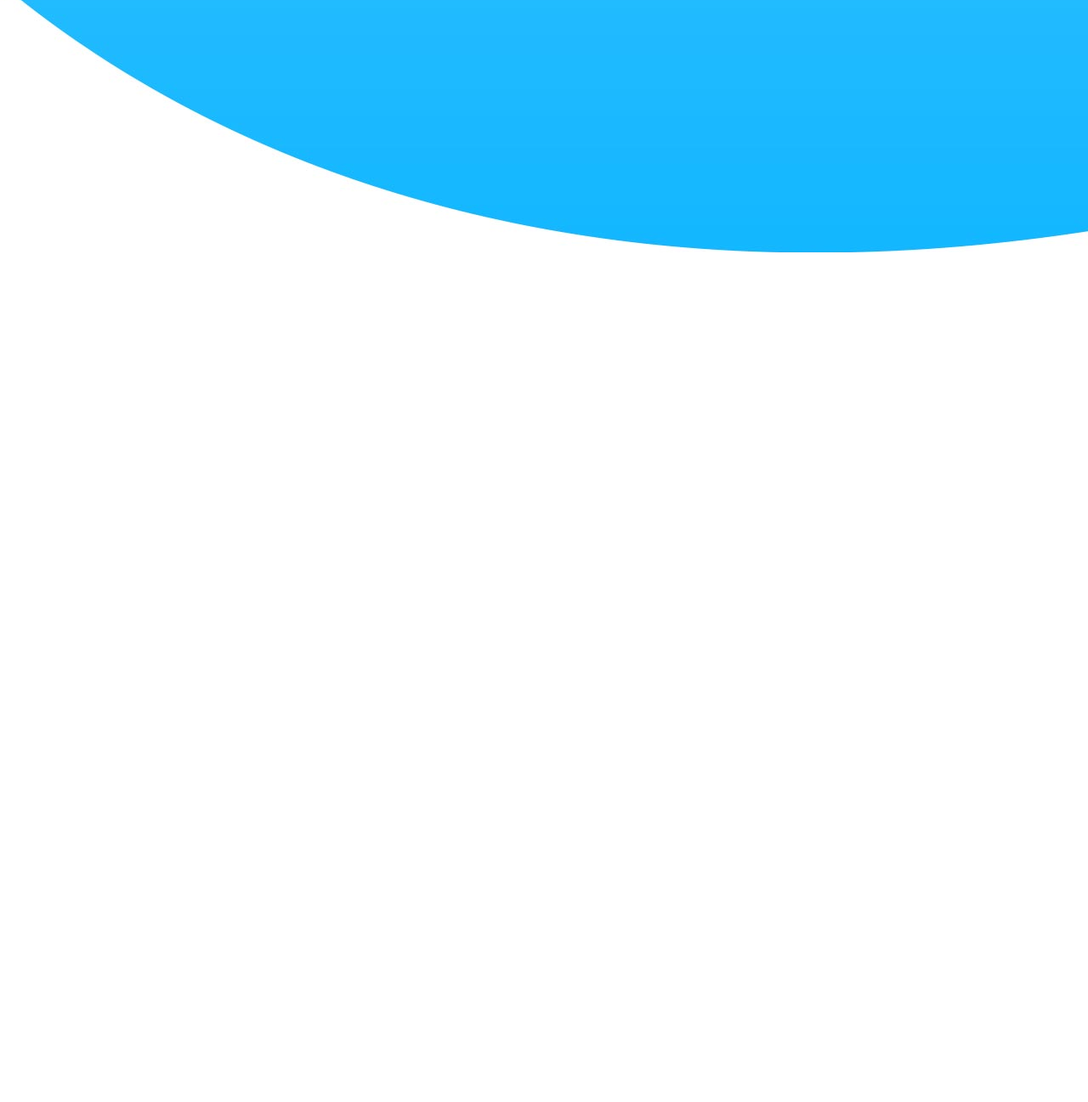
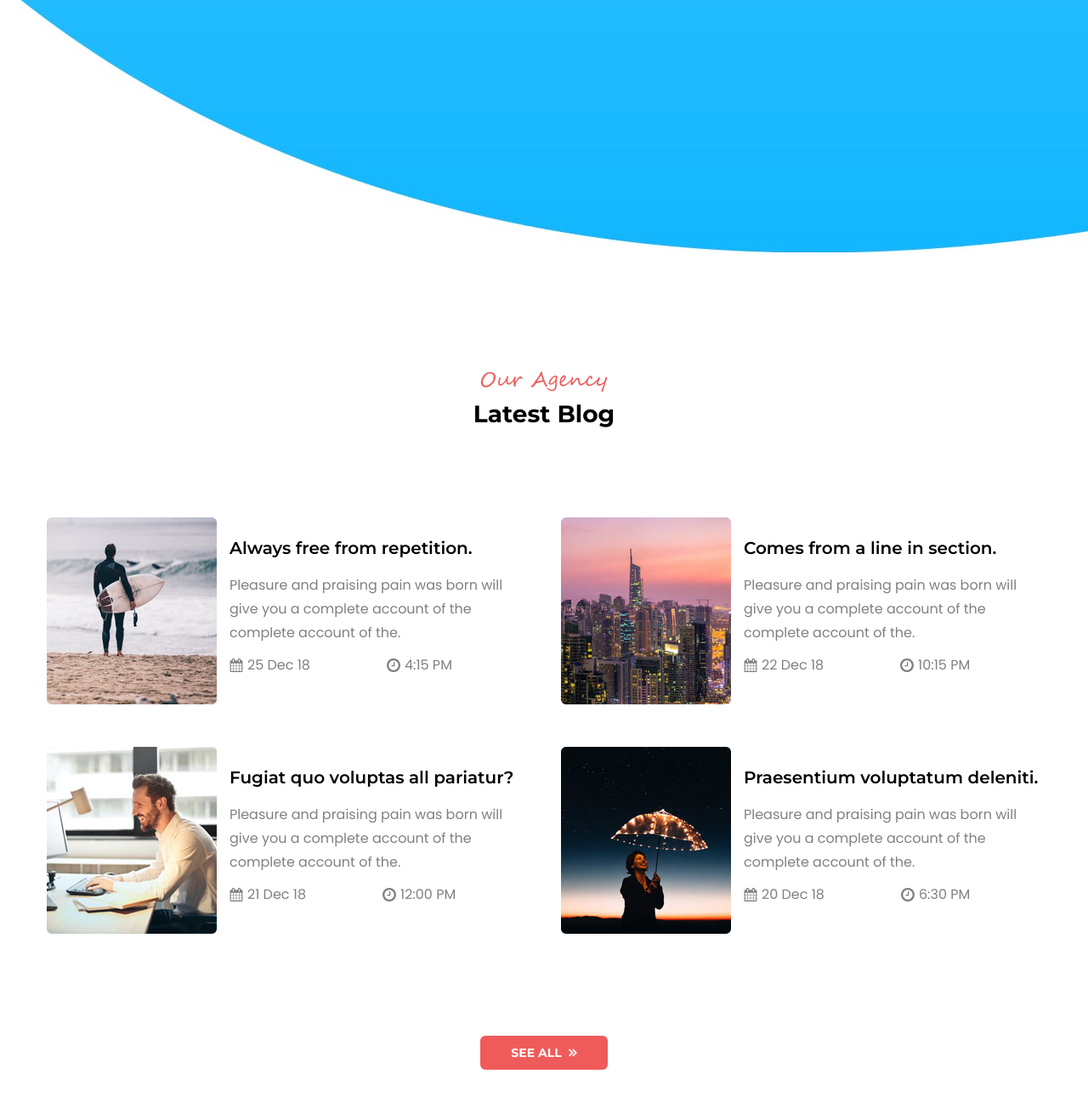
Before and after one commit to Ssonic8/MoccoGroup, a plain HTML site: page src/index.html in a window 1280 px wide. Shown: the part 7897-9194 px from the top of the page at 85% size. Before the commit the page ends 8194 px from the top, so only its background shows below. Drawn offline with Linux system fonts and the light colour scheme.

Commit message:
section blog

```diff
--- a/src/index.html
+++ b/src/index.html
@@ -654,6 +654,63 @@
 			</div>
 		</div>
 	</section>
+
+	<section class="blog container">
+		<div class="blog__wrapper">
+			<h2 class="section-title blog__title">Our Agency</h2>
+			<h3 class="section-subtitle blog__subtitle">Latest Blog</h3>
+			<ul class="blog__list">
+				<li class="blog__item">
+					<div class="blog__item-img"><img src="img/blog/001.jpg" alt=""></div>
+					<div class="blog__item-content">
+						<h5 class="blog__item-title">Always free from repetition.</h5>
+						<p class="blog__item-text">Pleasure and praising pain was born will give you a complete account of the complete account of the.</p>
+						<div class="blog__item-bottom">
+							<p class="blog__item-date"><span></span>25 Dec 18</p>
+							<p class="blog__item-time"><span></span>4:15 PM</p>
+						</div>
+					</div>
+				</li>
+				<li class="blog__item">
+					<div class="blog__item-img"><img src="img/blog/002.jpg" alt=""></div>
+					<div class="blog__item-content">
+						<h5 class="blog__item-title">Comes from a line in section.</h5>
+						<p class="blog__item-text">Pleasure and praising pain was born will give you a complete account of the complete account of the.</p>
+						<div class="blog__item-bottom">
+							<p class="blog__item-date"><span></span>22 Dec 18</p>
+							<p class="blog__item-time"><span></span>10:15 PM</p>
+						</div>
+					</div>
+				</li>
+				<li class="blog__item">
+					<div class="blog__item-img"><img src="img/blog/003.jpg" alt=""></div>
+					<div class="blog__item-content">
+						<h5 class="blog__item-title">Fugiat quo voluptas all pariatur?</h5>
+						<p class="blog__item-text">Pleasure and praising pain was born will give you a complete account of the complete account of the.</p>
+						<div class="blog__item-bottom">
+							<p class="blog__item-date"><span></span>21 Dec 18</p>
+							<p class="blog__item-time"><span></span>12:00 PM</p>
+						</div>
+					</div>
+				</li>
+				<li class="blog__item">
+					<div class="blog__item-img"><img src="img/blog/004.jpg" alt=""></div>
+					<div class="blog__item-content">
+						<h5 class="blog__item-title">Praesentium voluptatum deleniti.</h5>
+						<p class="blog__item-text">Pleasure and praising pain was born will give you a complete account of the complete account of the.</p>
+						<div class="blog__item-bottom">
+							<p class="blog__item-date"><span></span>20 Dec 18</p>
+							<p class="blog__item-time"><span></span>6:30 PM</p>
+						</div>
+					</div>
+				</li>
+			</ul>
+			<div class="blog__button-wrapper">
+				<a href="" class="button blog__button">See All <img src="img/icons/double-right-arrows.svg" width="10" height="10" alt=""></a>
+			</div>
+		</div>
+	</section>
+
 	<script src="js/jquery-3.3.1.min.js"></script>
 	<script src="js/owl.carousel.min.js"></script>
 	<script src="js/main.js"></script>
--- /dev/null
+++ b/src/sass/_blog.scss
@@ -0,0 +1,84 @@
+.blog {
+	&__wrapper {
+		display: flex;
+		flex-direction: column;
+		align-items: center;
+	}
+	&__title {
+		padding-top: 410px;
+	}
+	&__subtitle {
+		margin-bottom: 90px;
+	}
+	&__list {
+		display: flex;
+		flex-wrap: wrap;
+		justify-content: space-between;
+		margin-bottom: 70px;
+	}
+	&__item {
+		display: flex;
+		justify-content: space-between;
+		align-items: center;
+		margin-bottom: 50px;
+		width: 565px;
+		&-img {
+			width: 200px;
+			height: 220px;
+		}
+		&-content {
+			width: 350px;
+		}
+		&-title {
+			margin: 0;
+			font-family: 'Montserrat', sans-serif;
+			font-size: 20px;
+			line-height: 28px;
+			font-weight: 600;
+			color: #000;
+		}
+		&-text {
+			margin-bottom: 0;
+		}
+		&-bottom {
+			display: flex;
+		}
+		&-date {
+			display: flex;
+			align-items: center;
+			margin-right: 90px;
+			line-height: 16px;
+			& span {
+				display: inline-block;
+				margin-right: 5px;
+				width: 16px;
+				height: 16px;
+				background:url('../img/icons/calendar.svg') center no-repeat;
+				background-size: contain;
+			}
+		}
+		&-time {
+			display: flex;
+			align-items: center;
+			line-height: 16px;
+			& span {
+				display: inline-block;
+				margin-right: 5px;
+				width: 16px;
+				height: 16px;
+				background:url('../img/icons/clock.svg') center no-repeat;
+				background-size: contain;
+			}
+		}
+	}
+	&__button {
+		display: inline-block;
+		padding: 12px 36px;
+		&-wrapper {
+			margin-bottom: 200px;
+		}
+		& img {
+			margin-left: 4px;
+		}
+	}
+}
--- a/src/sass/style.scss
+++ b/src/sass/style.scss
@@ -8,3 +8,4 @@
 @import 'stats';
 @import 'tour';
 @import 'feedback';
+@import 'blog';
```
Also changed, not shown: src/css/style.css, src/img/blog/001.jpg (added), src/img/blog/002.jpg (added), src/img/blog/003.jpg (added), src/img/blog/004.jpg (added), src/img/icons/calendar.svg (added), src/img/icons/clock.svg (added), src/img/icons/double-right-arrows.svg (added).
